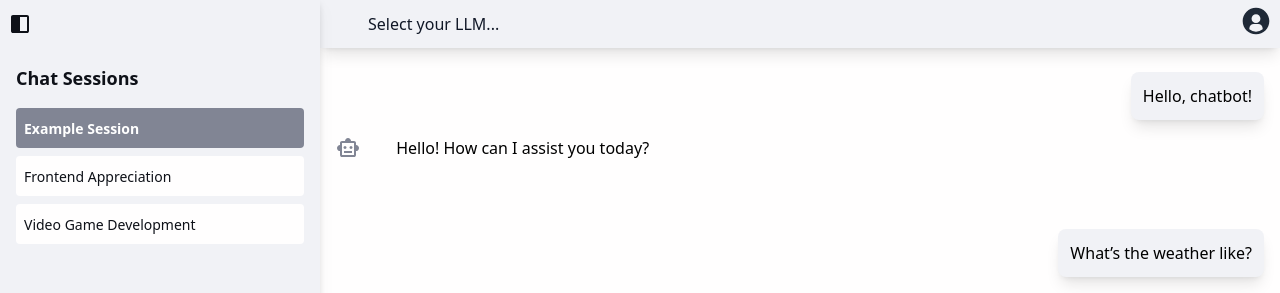
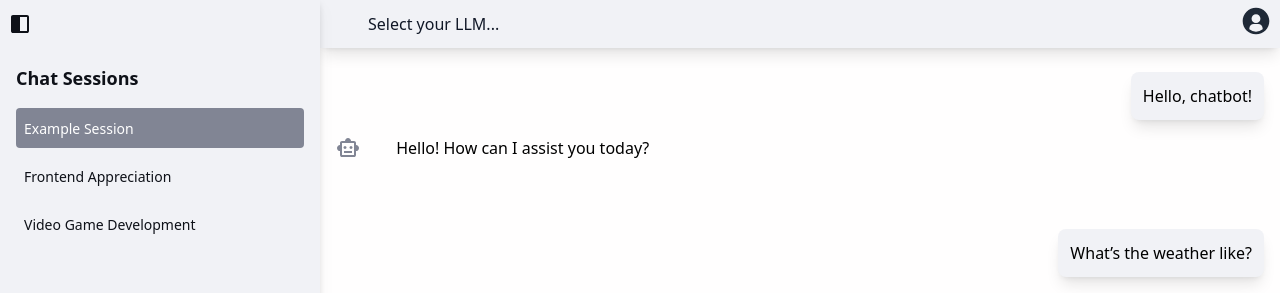
Before and after one commit to tbarracha/ng-chatbot-frontend, an Angular app: page / in a window 1280 px wide. Shown: the top 293 px of the page. Built offline with nearby package versions, Linux system fonts and the light colour scheme.

Commit message:
Update chatbot-sidebar.component.html

```diff
--- a/src/app/core/components/chatbot/chatbot-sidebar/chatbot-sidebar.component.html
+++ b/src/app/core/components/chatbot/chatbot-sidebar/chatbot-sidebar.component.html
@@ -1,4 +1,6 @@
-<div #sidebar class="h-full bg-light-accent text-dark-main dark:bg-dark-main dark:text-white drop-shadow-lg overflow-hidden">
+<div #sidebar class="h-full bg-light-accent text-dark-main dark:bg-dark-main dark:text-white drop-shadow-lg
+  overflow-hidden whitespace-nowrap text-ellipsis
+">
   <div class="h-12 px-2 flex items-center">
     <button (click)="toggleSidebar()" class="focus:outline-none">
       <svg xmlns="http://www.w3.org/2000/svg" height="24px" width="24px" viewBox="0 -960 960 960" fill="currentColor">
@@ -8,13 +10,13 @@
   </div>
 
   <div class="flex flex-col p-4 space-y-4">
-    <h3 class="text-lg font-semibold">Chat Sessions</h3>
+    <h3 class="text-lg font-semibold ">Chat Sessions</h3>
 
     <div class="space-y-2">
       @for (session of chatSessions; track session.sessionId) {
         <div
           class="cursor-pointer p-2 rounded
-          {{ session.isCurrent ? 'bg-light-dark text-white font-bold' : 'bg-light-main hover:bg-gray-300 dark:hover:bg-gray-800' }}"
+          {{ session.isCurrent ? 'bg-light-dark text-white' : 'hover:bg-gray-300 dark:hover:bg-gray-800' }} "
           (click)="selectSession(session.sessionId)"
         >
           <span class="text-sm">{{ session.title }}</span>
@@ -24,6 +26,7 @@
   </div>
 
 
+
   <div #resizerContainer class="resizer-container group absolute top-0 right-0 h-full w-4">
     <div
       #resizer
```
